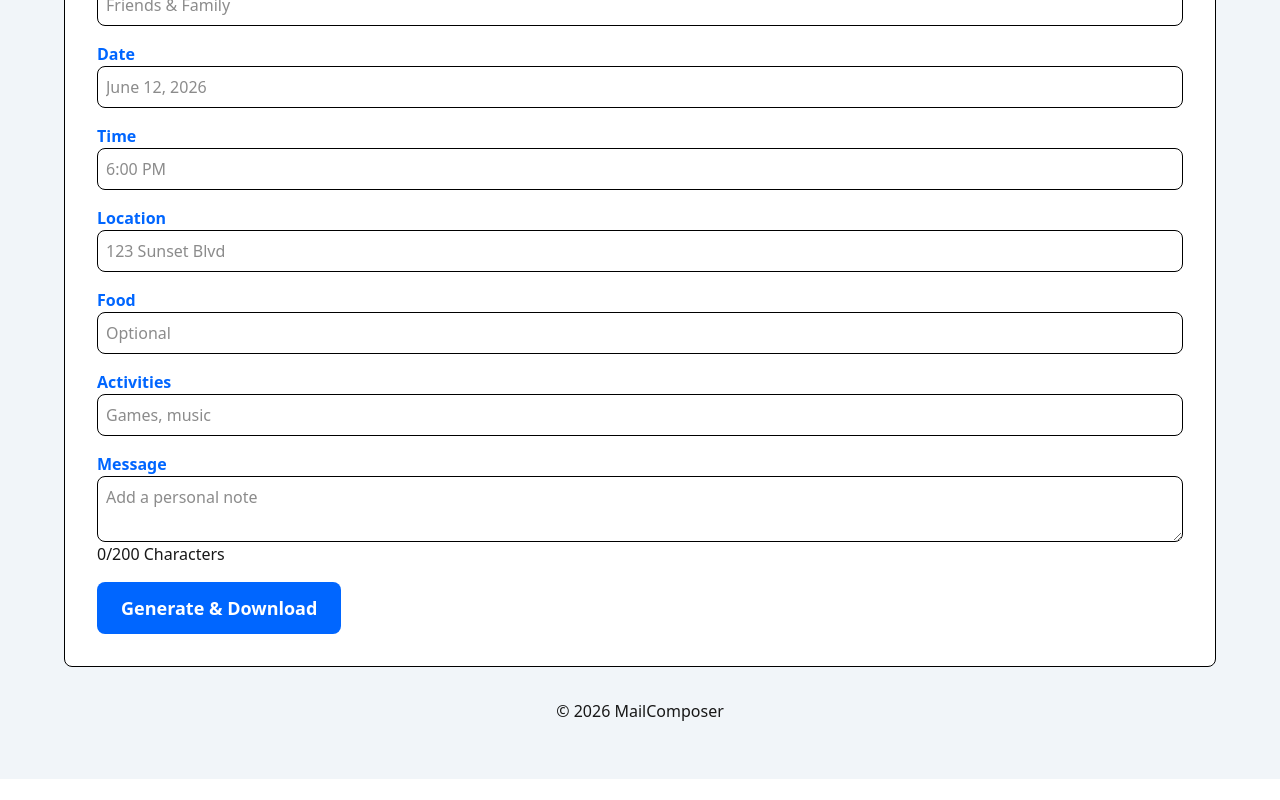
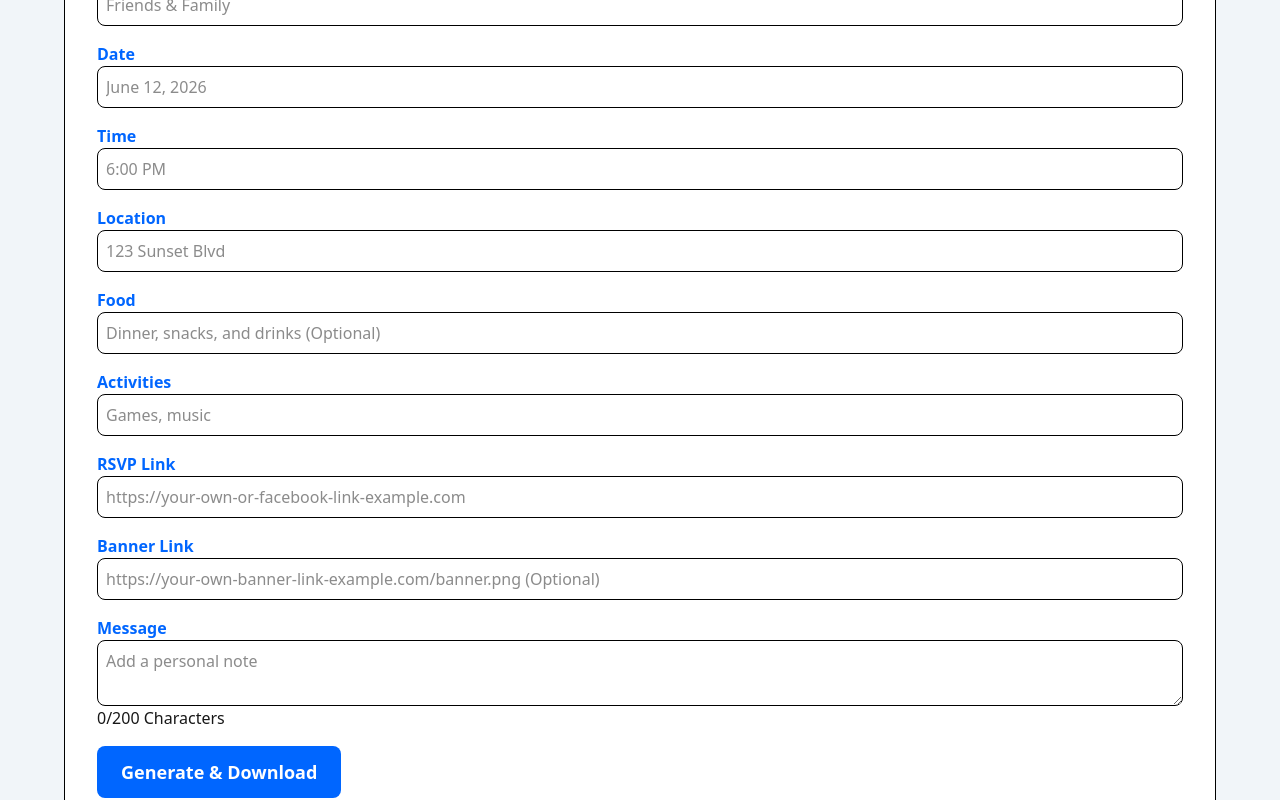
Before and after one commit to zcdev/mailcomposer, a Next.js app: page /personal in a window 1280 px wide. Shown: the part 545-1345 px from the top of the page. Before the commit the page ends 1324 px from the top, so only its background shows below. Built offline with nearby package versions, Linux system fonts and the light colour scheme.

Commit message:
refactor(personal-form): streamline dynamic field logic and rendering
- switch watch() to useWatch() to reduce re-renders
- tighten showIf() typing and conditional rendering
- improve char count and dynamic placeholders
- restore RSVP and Banner fields

```diff
--- a/src/app/components/mail-composer/PersonalForm.tsx
+++ b/src/app/components/mail-composer/PersonalForm.tsx
@@ -1,5 +1,5 @@
 'use client';
-import { useForm } from "react-hook-form";
+import { useForm, useWatch } from "react-hook-form";
 import { zodResolver } from "@hookform/resolvers/zod";
 import { PersonalInput, FieldConfig } from '@/types';
 import { personalFormSchema } from "@/lib/validation/personalFormSchema";
@@ -15,7 +15,7 @@ import Select from "../ui/Select";
 export default function PersonalForm() {
     const {
         register,
-        watch,
+        control,
         handleSubmit,
         formState: { errors, isSubmitting },
     } = useForm<PersonalInput>({
@@ -36,7 +36,9 @@ export default function PersonalForm() {
         }
     };
 
-    const values = watch();
+    const themeOption = useWatch({ control, name: "theme" });
+    const messageValue = useWatch({ control, name: "message" });
+    const currentYear = new Date().getFullYear();
 
     const fields: FieldConfig<PersonalInput>[] = [
         // Theme
@@ -71,22 +73,25 @@ export default function PersonalForm() {
             name: "age",
             label: "Age",
             type: "input",
+            placeholder: "25",
             maxLength: 3,
-            showIf: (values) => values.theme === "birthday",
+            showIf: (theme) => theme === "birthday",
         },
         {
             name: "classYear",
             label: "Class Year",
             type: "input",
+            placeholder: `${currentYear}`,
             maxLength: 4,
-            showIf: (values) => values.theme === "graduation",
+            showIf: (theme) => theme === "graduation",
         },
         {
             name: "year",
             label: "Year",
             type: "input",
+            placeholder: `${currentYear + 1}`,
             maxLength: 4,
-            showIf: (values) => values.theme === "newyear",
+            showIf: (theme) => theme === "newyear",
         },
 
         // Base fields
@@ -95,8 +100,10 @@ export default function PersonalForm() {
         { name: "date", label: "Date", type: "input", placeholder: "June 12, 2026", minLength: 1, maxLength: 15 },
         { name: "time", label: "Time", type: "input", placeholder: "6:00 PM", minLength: 1, maxLength: 15 },
         { name: "location", label: "Location", type: "input", placeholder: "123 Sunset Blvd", minLength: 1, maxLength: 50 },
-        { name: "food", label: "Food", type: "input", placeholder: "Optional" },
+        { name: "food", label: "Food", type: "input", placeholder: "Dinner, snacks, and drinks (Optional)" },
         { name: "activities", label: "Activities", type: "input", placeholder: "Games, music", minLength: 1, maxLength: 30 },
+        { name: "rsvp", label: "RSVP Link", type: "input", placeholder: "https://your-own-or-facebook-link-example.com", minLength: 1, maxLength: 100 },
+        { name: "banner", label: "Banner Link", type: "input", placeholder: "https://your-own-banner-link-example.com/banner.png (Optional)", minLength: 1, maxLength: 100 },
 
         // Message
         {
@@ -113,7 +120,7 @@ export default function PersonalForm() {
         <form onSubmit={handleSubmit(onSubmit)} className="maxLength-w-xl flex-col">
             {fields.map((field) => {
 
-                if (field.showIf && !field.showIf(values)) return null;
+                if (field.showIf && !field.showIf(themeOption)) return null;
 
                 if (field.type === "select") {
                     return (
@@ -149,11 +156,10 @@ export default function PersonalForm() {
                             key={field.name}
                             {...register(field.name)}
                             placeholder={field.placeholder}
-                            value={field.value}
                             minLength={field.minLength}
                             maxLength={field.maxLength}
                             error={errors[field.name]?.message}
-                            charCount={values[field.name]?.length ?? 0}
+                            charCount={messageValue?.length ?? 0}
                         />
                     );
                 }
--- a/src/app/lib/validation/personalFormSchema.ts
+++ b/src/app/lib/validation/personalFormSchema.ts
@@ -34,5 +34,5 @@ export const personalFormSchema = z.object({
 
     rsvp: z.url({ message: "Invalid website address." }),
 
-    banner: z.url({ message: "Invalid website address." }).optional(),
+    banner: z.string().optional(),
 });
--- a/src/app/types/index.ts
+++ b/src/app/types/index.ts
@@ -1,5 +1,7 @@
 export * from './personal';
 export * from './professional';
+
+import { PersonalInput } from "@/types";
 
 export type FieldConfig<T> = {
     name: keyof T;
@@ -10,5 +12,5 @@ export type FieldConfig<T> = {
     value?: string;
     type?: "input" | "textarea" | "select";
     options?: { label: string; value: string; }[];
-    showIf?: (values: T) => boolean;
+    showIf?: (theme: PersonalInput["theme"]) => boolean;
 };
```
